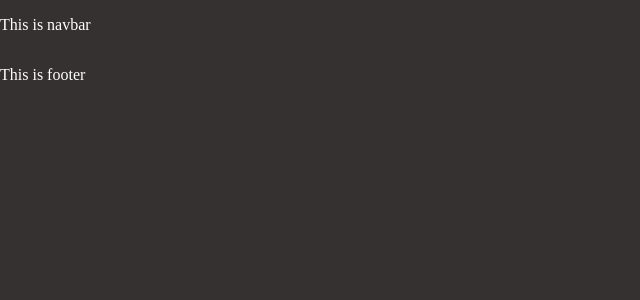
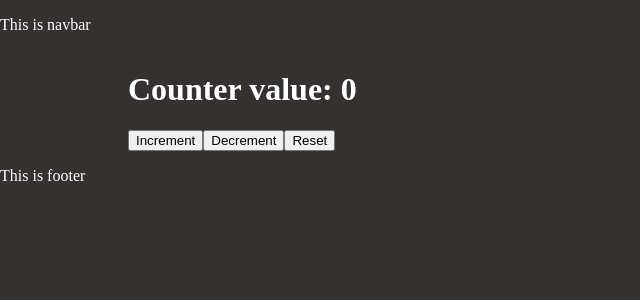
Before and after one commit to vankoosh/locostay.com, an Angular app: page /counter in a window 1280 px wide. Before the commit this address led to /. Shown: the top 300 px of the page, without its empty margins (0-640 px from the left). Built offline with nearby package versions, Linux system fonts and the light colour scheme.

Commit message:
counter component and routes added

```diff
--- a/src/app/app.routes.ts
+++ b/src/app/app.routes.ts
@@ -4,10 +4,14 @@ export const routes: Routes = [
   {
     path: '',
     pathMatch: 'full',
-    loadComponent: () => import('./pages/home/home').then((m) => m.Home),
+    loadComponent: () => import('./pages/home/home').then((m) => m.Home)
   },
   {
     path: 'about',
-    loadComponent: () => import('./pages/about/about').then((m) => m.About),
+    loadComponent: () => import('./pages/about/about').then((m) => m.About)
   },
+  {
+    path: 'counter',
+    loadComponent: () => import('./pages/counter/counter').then((m) => m.Counter)
+  }
 ];
--- /dev/null
+++ b/src/app/components/counter/counter-component.ts
@@ -0,0 +1,28 @@
+import { Component, signal } from '@angular/core';
+
+@Component({
+  imports: [],
+  selector: 'counter-component',
+  styles: ``,
+  template: `
+    <h1>Counter value: {{ value() }}</h1>
+    <button (click)="increment()">Increment</button>
+    <button (click)="decrement()">Decrement</button>
+    <button (click)="reset()">Reset</button>
+  `
+})
+export class CounterComponent {
+  value = signal(0)
+
+  increment() {
+    this.value.update((val) => val + 1)
+  }
+
+  decrement() {
+    this.value.update((val) => val - 1)
+  }
+
+  reset() {
+    this.value.set(0)
+  }
+}
--- /dev/null
+++ b/src/app/pages/counter/counter.ts
@@ -0,0 +1,13 @@
+import { Component } from '@angular/core';
+import { CounterComponent } from "../../components/counter/counter-component";
+
+@Component({
+  imports: [CounterComponent],
+  selector: 'counter',
+  styles: ``,
+  template: `
+    <counter-component/>
+  `
+})
+export class Counter {
+}
```
